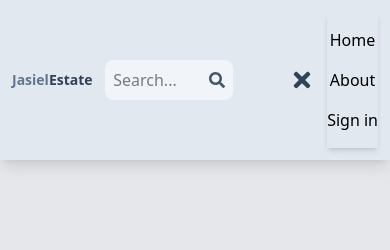
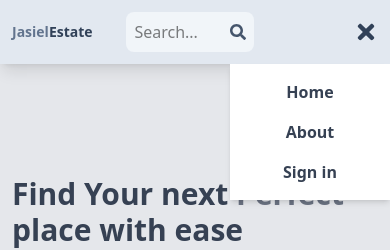
Before and after one commit to JasielD/MERN-Real_Estate-Project-, a React (Vite) app in the folder client/: page / in a window 390 px wide. Both pictures are taken after a click on the button 366 px from the left and 32 px from the top of the page. Shown: the top 250 px of the page. Built offline with nearby package versions, Linux system fonts and the light colour scheme; no server answers.

Commit message:
fix bug 4 (header UI)

```diff
--- a/client/src/components/Header.jsx
+++ b/client/src/components/Header.jsx
@@ -25,7 +25,7 @@ const Header = () => {
     }
   },[location.search])
   return (
-    <header className="bg-slate-200 shadow-lg">
+    <header className="bg-slate-200 shadow-lg relative">
       <div className="container flex justify-between items-center max-w-6xl mx-auto p-3">
         {/* Logo */}
         <Link to="/">
@@ -69,15 +69,16 @@ const Header = () => {
         </button>
         {/* Mobile Dropdown */}
       {isMenuOpen && (
-        <ul className="sm:hidden flex flex-col items-center py-4 gap-4 shadow-md">
-          <Link to="/">
-          <li className="cursor-pointer">Home</li>
+        <ul className="sm:hidden flex flex-col items-center py-4 gap-4 shadow-md
+                       absolute right-0 top-full bg-white z-10 w-40">
+          <Link to="/" onClick={() => setIsMenuOpen(false)}>
+          <li className="cursor-pointer font-bold text-gray-700">Home</li>
           </Link>
-          <Link to="/about">
-          <li className="cursor-pointer">About</li>
+          <Link to="/about" onClick={() => setIsMenuOpen(false)}>
+          <li className="cursor-pointer font-bold text-gray-700">About</li>
           </Link>
-          <Link to="/Sign-in">
-             <li className="cursor-pointer">Sign in</li>
+          <Link to="/Sign-in" onClick={() => setIsMenuOpen(false)}>
+             <li className="cursor-pointer font-bold text-gray-700">Sign in</li>
           </Link>
         </ul>
       )}
```
